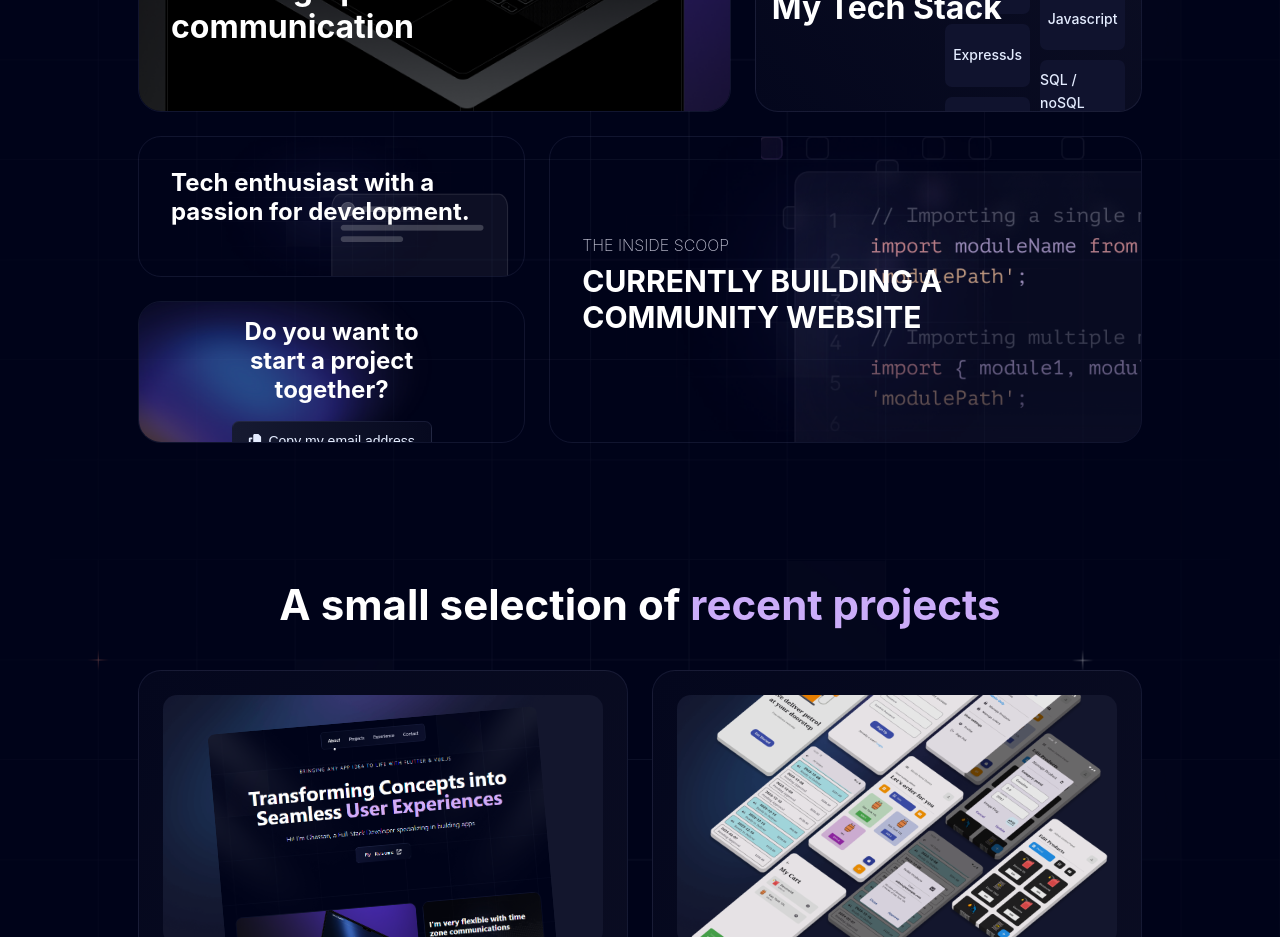
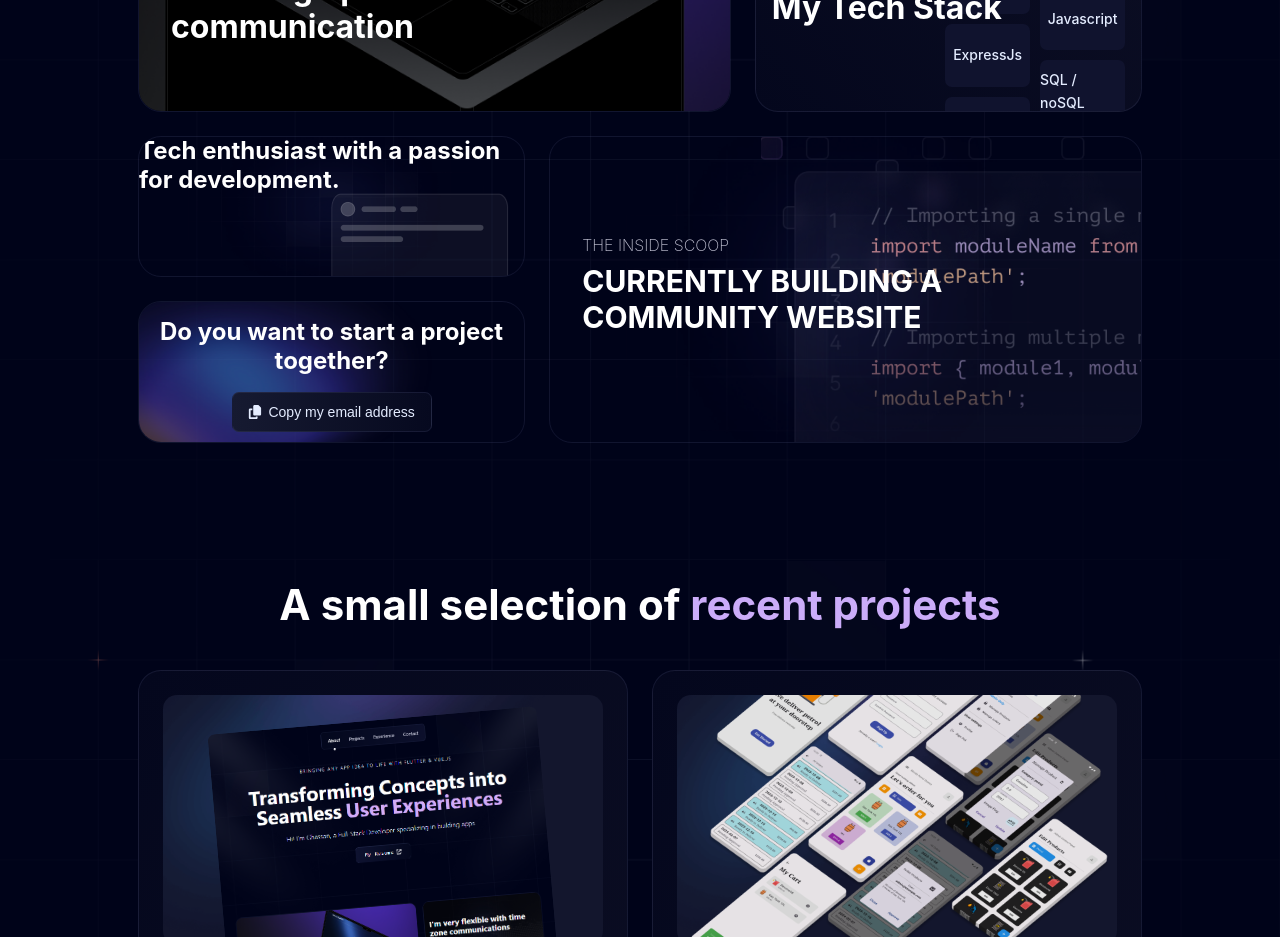
Before and after one commit to GhassanAlKaraan/vue-portfolio, a Vue app: page / in a window 1280 px wide. Shown: the part 1040-1977 px from the top of the page. Built offline with nearby package versions, Linux system fonts and the light colour scheme.

Commit message:
fix portfolio grid

```diff
--- a/src/components/about/PortfolioGrid.vue
+++ b/src/components/about/PortfolioGrid.vue
@@ -201,7 +201,7 @@ import CopyButton from "@/components/about/CopyButton.vue";
 .div5 p {
     position: absolute;
     z-index: 3;
-    padding: 2rem;
+    /* padding: 2rem; */
     text-align: left;
     font-size: 24px;
     font-weight: 700;
@@ -218,7 +218,7 @@ import CopyButton from "@/components/about/CopyButton.vue";
 .div6 p {
     font-size: 24px;
     font-weight: 700;
-    width: 60%;
+    /* width: 60%; */
 }
 
 .div6 .text {
```
